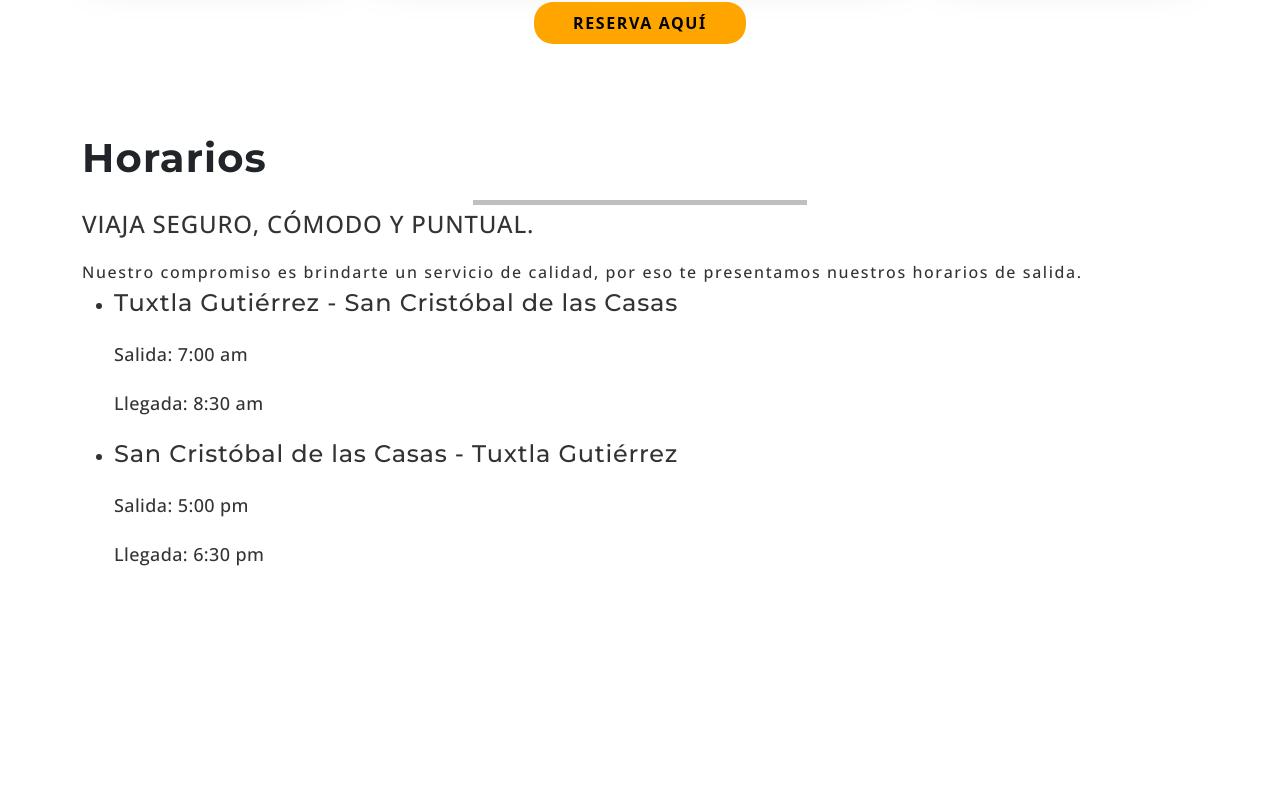
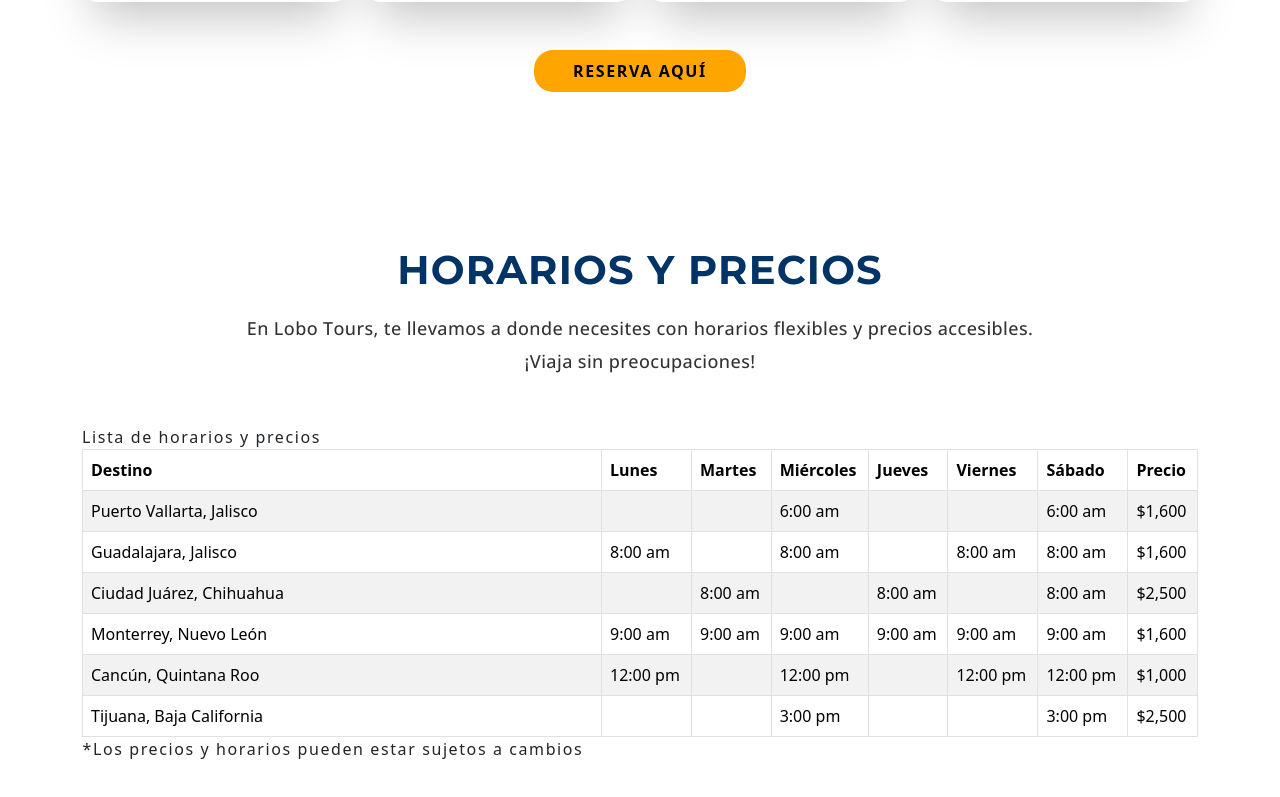
Before and after one commit to 4me7h/cl-lobotours, a React (Create React App) app: page / in a window 1280 px wide. Shown: the part 1773-2570 px from the top of the page. Before the commit the page ends 2359 px from the top, so only its background shows below. Built offline with nearby package versions, Linux system fonts and the light colour scheme.

Commit message:
component: schelude; heading

```diff
--- a/src/components/About.js
+++ b/src/components/About.js
@@ -66,8 +66,10 @@
         <Row>
           <Col>
               <Fade triggerOnce>
-                <div className='headercontent__content'>
-                  <h3 className="text--subtitle text-center text--primary">Nuestros Valores</h3>
+                <div className='headercontent'>
+                  <div className="headercontent__content">
+                    <h3 className="text--subtitle text-center text--primary">Nuestros Valores</h3>
+                  </div>
                 </div>
                 <div className="about__content">
                   <ul className="boxes">
--- a/src/components/Schedules.js
+++ b/src/components/Schedules.js
@@ -2,6 +2,7 @@
 import Container from 'react-bootstrap/Container';
 import Row from 'react-bootstrap/Row';
 import Col from 'react-bootstrap/Col';
+import Table from 'react-bootstrap/Table';
 
 import { Fade } from 'react-awesome-reveal';
 
@@ -12,46 +13,94 @@
                 <Row>
                     <Col>
                         <div className="schedules__container">
-                            <div className="headercontent__container">
-                                <div className="schedules__header">
-                                    <Fade cascade triggerOnce direction="up">
-                                        <div className="schedules__header__content">
-                                            <h3 className="text--subtitle">Horarios</h3>
-                                            <hr className="hr--basic"/>
-                                        </div>
-                                        <div className="schedules__content">
-                                            <p className="text--lead text-uppercase">
-                                                Viaja seguro, cómodo y puntual.
-                                            </p>
-                                        </div>
-                                        <div className="schedules__content">
-                                            <p className="text--small">
-                                                Nuestro compromiso es
-                                                brindarte un servicio de calidad, por eso
-                                                te presentamos nuestros horarios de salida.
-                                            </p>
-                                        </div>
-                                    </Fade>
+                            <Fade cascade triggerOnce direction="up">
+                                <div className="headercontent">
+                                    <div className="headercontent__content">
+                                        <h2 className="text--subtitle text-center text-uppercase text--primary">Horarios y Precios</h2>
+                                        <p className='text--body text-center'>
+                                        En Lobo Tours, te llevamos a donde necesites con horarios flexibles y precios accesibles.<br />¡Viaja sin preocupaciones!
+                                        </p>
+                                    </div>
                                 </div>
-                            </div>
-                            <Fade cascade triggerOnce direction="down">
-                                <ul className="schedules__list">
-                                    <li className="schedules__list__item">
-                                        <div className="schedules__card">
-                                            <h4 className="text--lead">Tuxtla Gutiérrez - San Cristóbal de las Casas</h4>
-                                            <p className="text--body">Salida: 7:00 am</p>
-                                            <p className="text--body">Llegada: 8:30 am</p>
-                                        </div>
-                                    </li>
-                                    <li className="schedules__list__item">
-                                        <div className="schedules__card">
-                                            <h4 className="text--lead">San Cristóbal de las Casas - Tuxtla Gutiérrez</h4>
-                                            <p className="text--body">Salida: 5:00 pm</p>
-                                            <p className="text--body">Llegada: 6:30 pm</p>
-                                        </div>
-                                    </li>
-                                </ul>
                             </Fade>
+                            <span className='text--small'>Lista de horarios y precios</span>
+                            <Table striped bordered hover responsive>
+                                <thead>
+                                    <tr>
+                                        <th>Destino</th>
+                                        <th>Lunes</th>
+                                        <th>Martes</th>
+                                        <th>Miércoles</th>
+                                        <th>Jueves</th>
+                                        <th>Viernes</th>
+                                        <th>Sábado</th>
+                                        <th>Precio</th>
+                                    </tr>
+                                </thead>
+                                <tbody>
+                                    <tr>
+                                        <td>Puerto Vallarta, Jalisco</td>
+                                        <td></td>
+                                        <td></td>
+                                        <td><span>6:00 am</span></td>
+                                        <td></td>
+                                        <td></td>
+                                        <td><span>6:00 am</span></td>
+                                        <td><span>$1,600</span></td>
+                                    </tr>
+                                    <tr>
+                                        <td>Guadalajara, Jalisco</td>
+                                        <td><span>8:00 am</span></td>
+                                        <td></td>
+                                        <td><span>8:00 am</span></td>
+                                        <td></td>
+                                        <td><span>8:00 am</span></td>
+                                        <td><span>8:00 am</span></td>
+                                        <td><span>$1,600</span></td>
+                                    </tr>
+                                    <tr>
+                                        <td>Ciudad Juárez, Chihuahua</td>
+                                        <td></td>
+                                        <td><span>8:00 am</span></td>
+                                        <td></td>
+                                        <td><span>8:00 am</span></td>
+                                        <td></td>
+                                        <td><span>8:00 am</span></td>
+                                        <td><span>$2,500</span></td>
+                                    </tr>
+                                    <tr>
+                                        <td>Monterrey, Nuevo León</td>
+                                        <td><span>9:00 am</span></td>
+                                        <td><span>9:00 am</span></td>
+                                        <td><span>9:00 am</span></td>
+                                        <td><span>9:00 am</span></td>
+                                        <td><span>9:00 am</span></td>
+                                        <td><span>9:00 am</span></td>
+                                        <td><span>$1,600</span></td>
+                                    </tr>
+                                    <tr>
+                                        <td>Cancún, Quintana Roo</td>
+                                        <td><span>12:00 pm</span></td>
+                                        <td></td>
+                                        <td><span>12:00 pm</span></td>
+                                        <td></td>
+                                        <td><span>12:00 pm</span></td>
+                                        <td><span>12:00 pm</span></td>
+                                        <td><span>$1,000</span></td>
+                                    </tr>
+                                    <tr>
+                                        <td>Tijuana, Baja California</td>
+                                        <td></td>
+                                        <td></td>
+                                        <td><span>3:00 pm</span></td>
+                                        <td></td>
+                                        <td></td>
+                                        <td><span>3:00 pm</span></td>
+                                        <td><span>$2,500</span></td>
+                                    </tr>
+                                </tbody>
+                                <span className='text--small'>*Los precios y horarios pueden estar sujetos a cambios</span>
+                            </Table>
                         </div>
                     </Col>
                 </Row>
--- a/src/styles/HeaderContent.scss
+++ b/src/styles/HeaderContent.scss
@@ -1,10 +1,8 @@
 .headercontent {
-    &__header {
-        padding: 2rem 0 0;
-        text-align: center;
-    }
+    padding: 2rem 0;
+    text-align: center;
     &__content {
         max-width: 850px;
-        margin: 0 auto 2rem;
+        margin: 0 auto;
     }
 }
--- /dev/null
+++ b/src/styles/Schedules.scss
@@ -0,0 +1,3 @@
+.schedules {
+    padding: 2rem 0 4rem;
+}
--- a/src/styles/Styles.scss
+++ b/src/styles/Styles.scss
@@ -26,3 +26,4 @@
 @import 'Banner';
 @import 'Services';
 @import 'Contact';
+@import 'Schedules';
```
